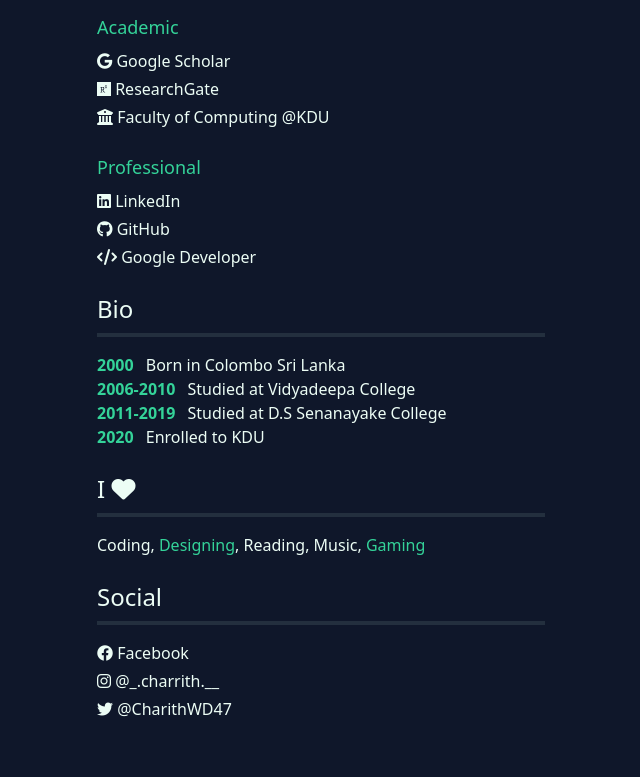
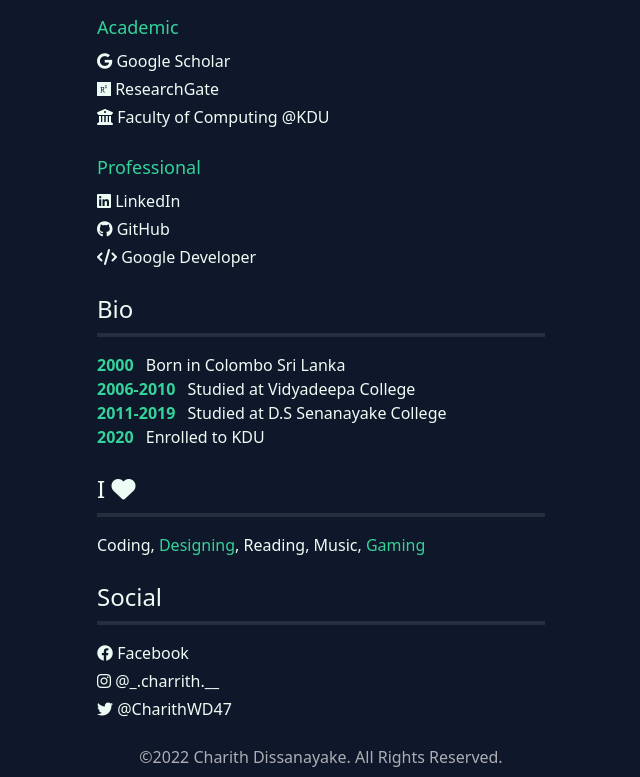
Before and after one commit to Charith47/html-blog, a website: page src/index.html in a window 1280 px wide. Shown: the part 355-1132 px from the top of the page, without its empty margins (319-959 px from the left). Before the commit the page ends 1108 px from the top, so only its background shows below. Drawn offline with Linux system fonts and the light colour scheme.

Commit message:
added dynamic date for footer, deleted index.js

```diff
--- a/src/index.html
+++ b/src/index.html
@@ -142,6 +142,10 @@
             </footer>
         </div>
     </div>
+    <script>
+        const year = new Date().getFullYear();
+        document.getElementById('copyright').innerHTML = `©${year} Charith Dissanayake. All Rights Reserved.`
+    </script>
 </body>
 
 </html>
```
Also changed, not shown: src/index.js (deleted), src/styles.css.
